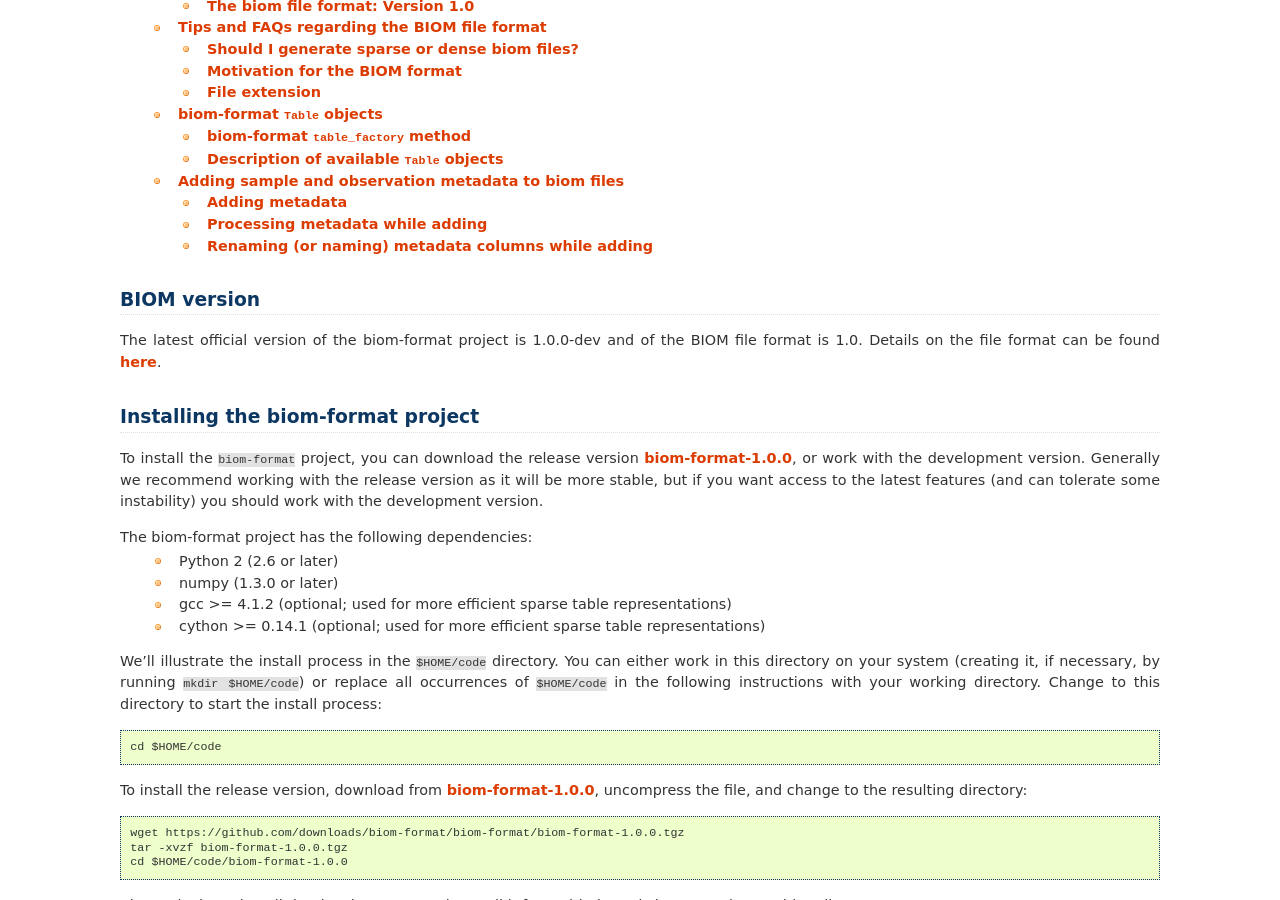
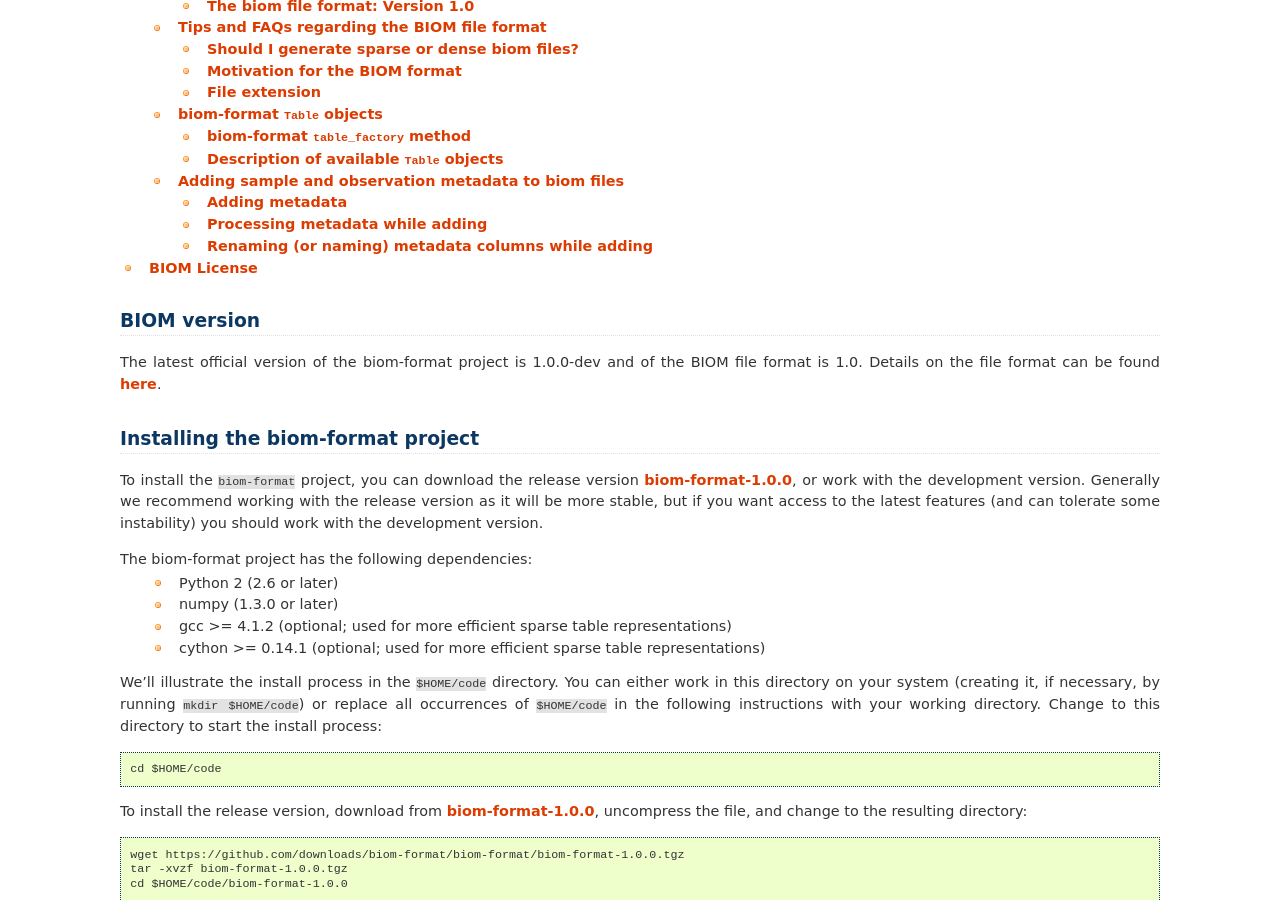
Before and after one commit to biocore/biom-format, a Sphinx documentation site: the page built from doc/index.rst, in a window 1280 px wide and 900 px high, scrolled down 610 px. Built offline with Sphinx 7.4.7, drawn with Linux system fonts in a browser that asks for light colours; pages that are not in the unit, such as notebooks, are missing from menus.

Commit message:
Added license to docs.

```diff
--- a/doc/index.rst
+++ b/doc/index.rst
@@ -16,6 +16,7 @@ Contents
    :maxdepth: 3
 
    ./documentation/index.rst
+   ./BIOM_LICENSE.rst
 
 BIOM version
 ============
```
